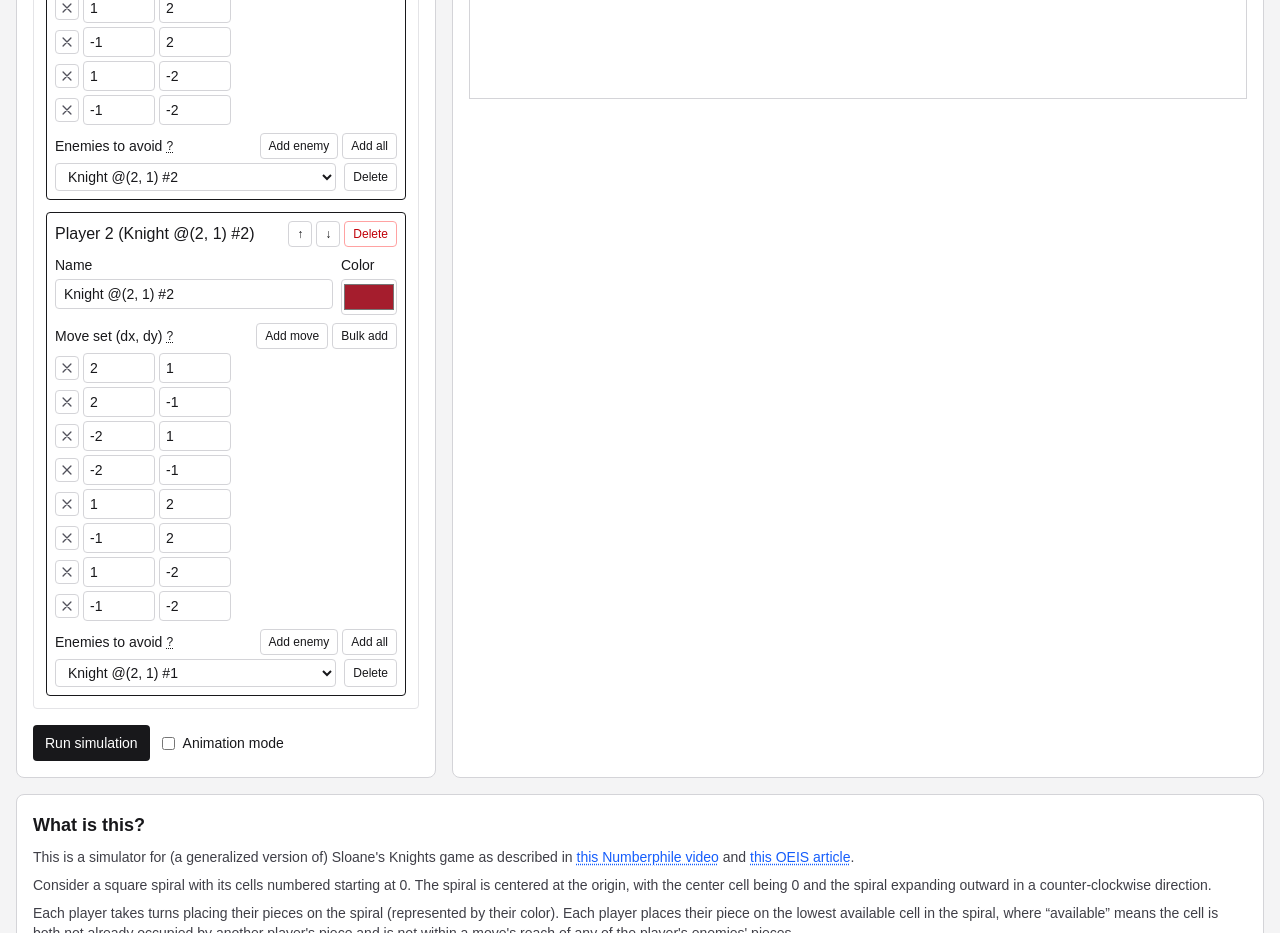
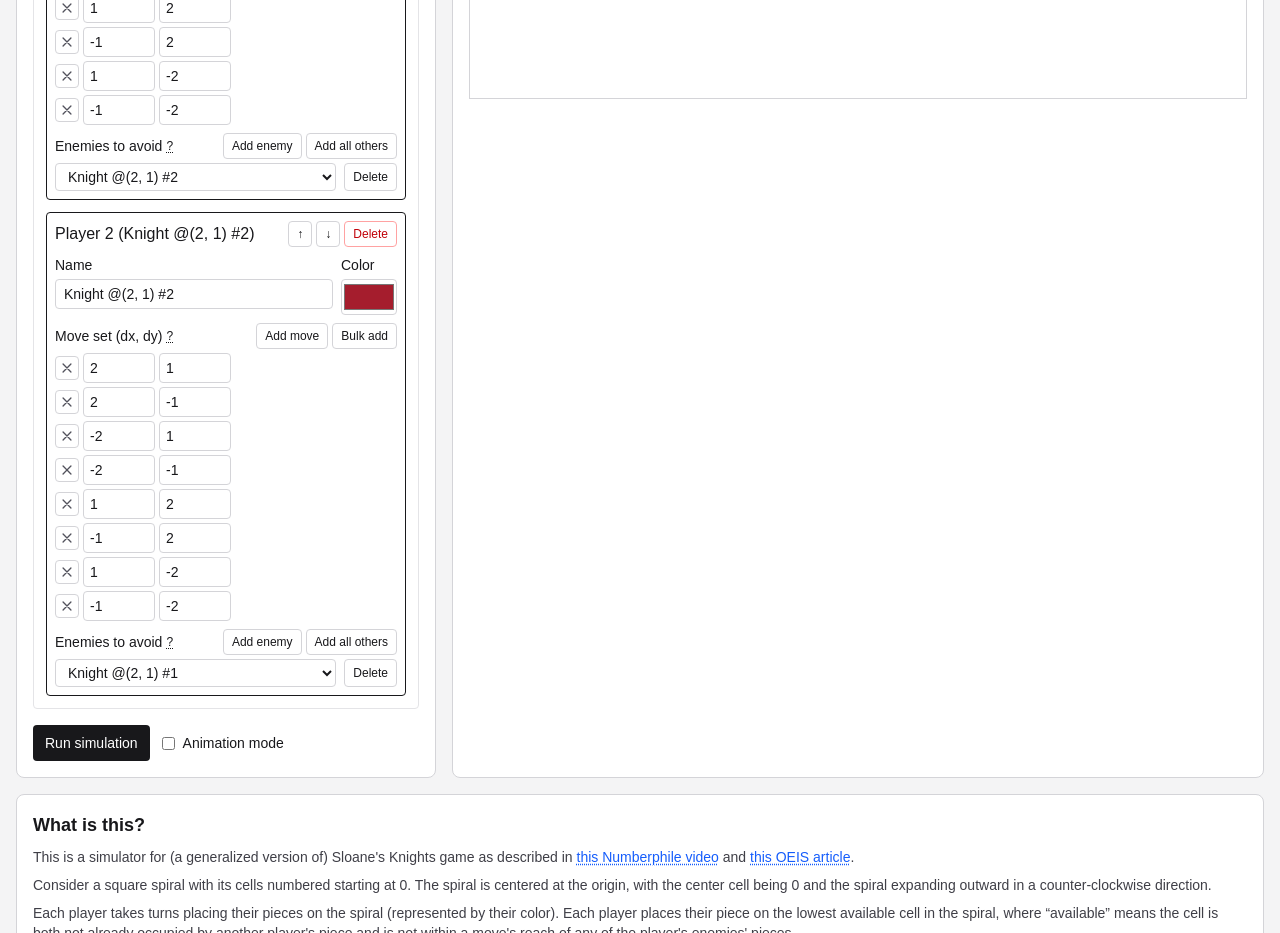
Before and after one commit to motiwalam/sloanes-knights, a Next.js app: page /sloanes-knights/ in a window 1280 px wide. Shown: the part 800-1733 px from the top of the page. Built offline with nearby package versions, Linux system fonts and the light colour scheme.

Commit message:
allow setting player as enemy of self

```diff
--- a/app/page.tsx
+++ b/app/page.tsx
@@ -1009,9 +1009,7 @@ export default function Home() {
             </div>
             <div className="space-y-3">
               {players.map((player, index) => {
-                const enemyOptions = players.filter(
-                  (candidate) => candidate.id !== player.id,
-                );
+                const enemyOptions = players;
 
                 return (
                   <article
@@ -1289,7 +1287,7 @@ export default function Home() {
                                   (candidate) =>
                                     !draft.avoidPlayerIds.includes(
                                       candidate.id,
-                                    ),
+                                    ) && candidate.id !== player.id,
                                 );
                                 return {
                                   ...draft,
@@ -1304,7 +1302,7 @@ export default function Home() {
                             }
                             className="rounded border border-zinc-300 px-2 py-1 text-xs hover:bg-zinc-100"
                           >
-                            Add all
+                            Add all others
                           </button>
                         </div>
                       </div>
@@ -1346,7 +1344,8 @@ export default function Home() {
                             >
                               {optionsForRow.map((option) => (
                                 <option key={option.id} value={option.id}>
-                                  {option.name.trim() || "(unnamed player)"}
+                                  {`${option.name.trim()}${option.id === player.id ? " (self)" : ""}` ||
+                                    "(unnamed player)"}
                                 </option>
                               ))}
                             </select>
```
